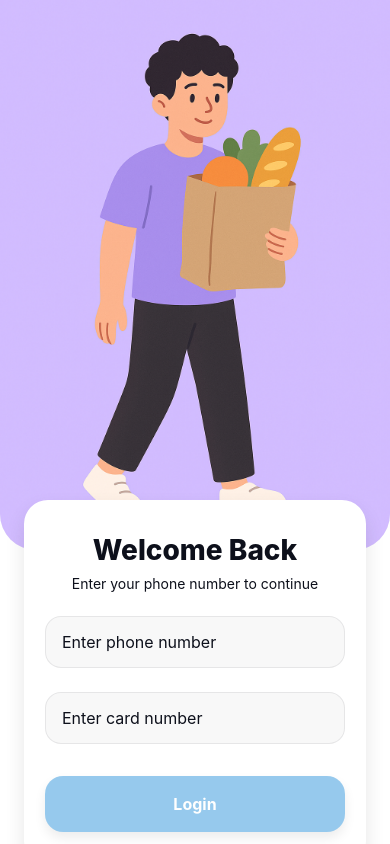
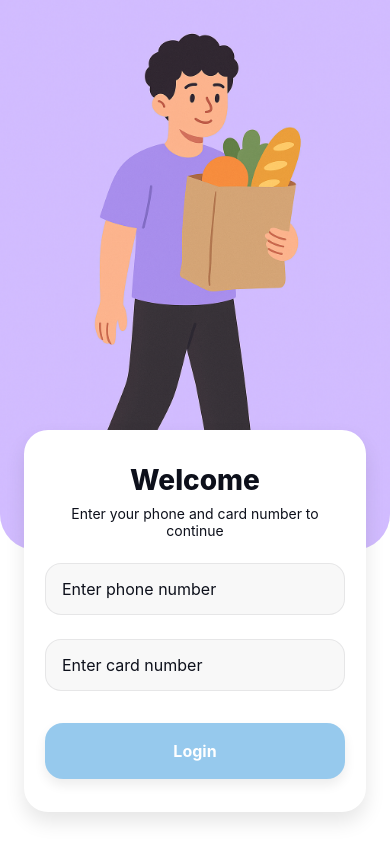
Before and after one commit to jeett73/dailyCardApp, a React Native app: screen /Login in a window 390 px wide. Built offline with nearby package versions, Linux system fonts and the light colour scheme; no server answers.

Commit message:
feat(login): improve keyboard handling and UI adjustments
- Add KeyboardAvoidingView to prevent keyboard from obscuring inputs
- Adjust padding and card styles for better visual hierarchy
- Update welcome message text to be more descriptive

```diff
--- a/src/screens/LoginScreen.tsx
+++ b/src/screens/LoginScreen.tsx
@@ -3,6 +3,8 @@ import { useLogin } from '@/component/LoginComponent';
 import React from 'react';
 import {
   ImageBackground,
+  KeyboardAvoidingView,
+  Platform,
   ScrollView,
   StyleSheet,
   Text,
@@ -38,10 +40,17 @@ export default function LoginScreen() {
           {focused && <View style={styles.heroOverlay} pointerEvents="none" />}
         </ImageBackground>
       </View>
-      <ScrollView contentContainerStyle={styles.container} keyboardShouldPersistTaps="handled">
-        <View style={[styles.card, focused && styles.cardFloating]}>
-          <Text style={styles.title}>Welcome Back</Text>
-          <Text style={styles.subtitle}>Enter your phone number to continue</Text>
+      <KeyboardAvoidingView
+        behavior={Platform.OS === 'ios' ? 'padding' : undefined}
+        style={styles.flex}
+      >
+        <ScrollView
+          contentContainerStyle={[styles.container, focused && { paddingTop: 210 }]}
+          keyboardShouldPersistTaps="handled"
+        >
+          <View style={[styles.card, focused && styles.cardFocused]}>
+            <Text style={styles.title}>Welcome</Text>
+            <Text style={styles.subtitle}>Enter your phone and card number to continue</Text>
             <View style={styles.inputWrapper}>
               <TextInput
                 value={phone}
@@ -77,6 +86,7 @@ export default function LoginScreen() {
             </TouchableOpacity>
           </View>
         </ScrollView>
+      </KeyboardAvoidingView>
     </View>
   );
 }
@@ -111,7 +121,7 @@ const styles = StyleSheet.create({
     alignItems: 'center',
     justifyContent: 'flex-start',
     paddingHorizontal: 24,
-    paddingTop: 500,
+    paddingTop: 430,
     paddingBottom: 32,
   },
   card: {
@@ -130,11 +140,7 @@ const styles = StyleSheet.create({
     shadowOffset: { width: 0, height: 10 },
     elevation: 8,
   },
-  cardFloating: {
-    position: 'absolute',
-    left: 24,
-    right: 24,
-    top: 210,
+  cardFocused: {
     zIndex: 10000,
     elevation: 20,
   },
```
Lines whose indentation alone changed are shown as unchanged.
